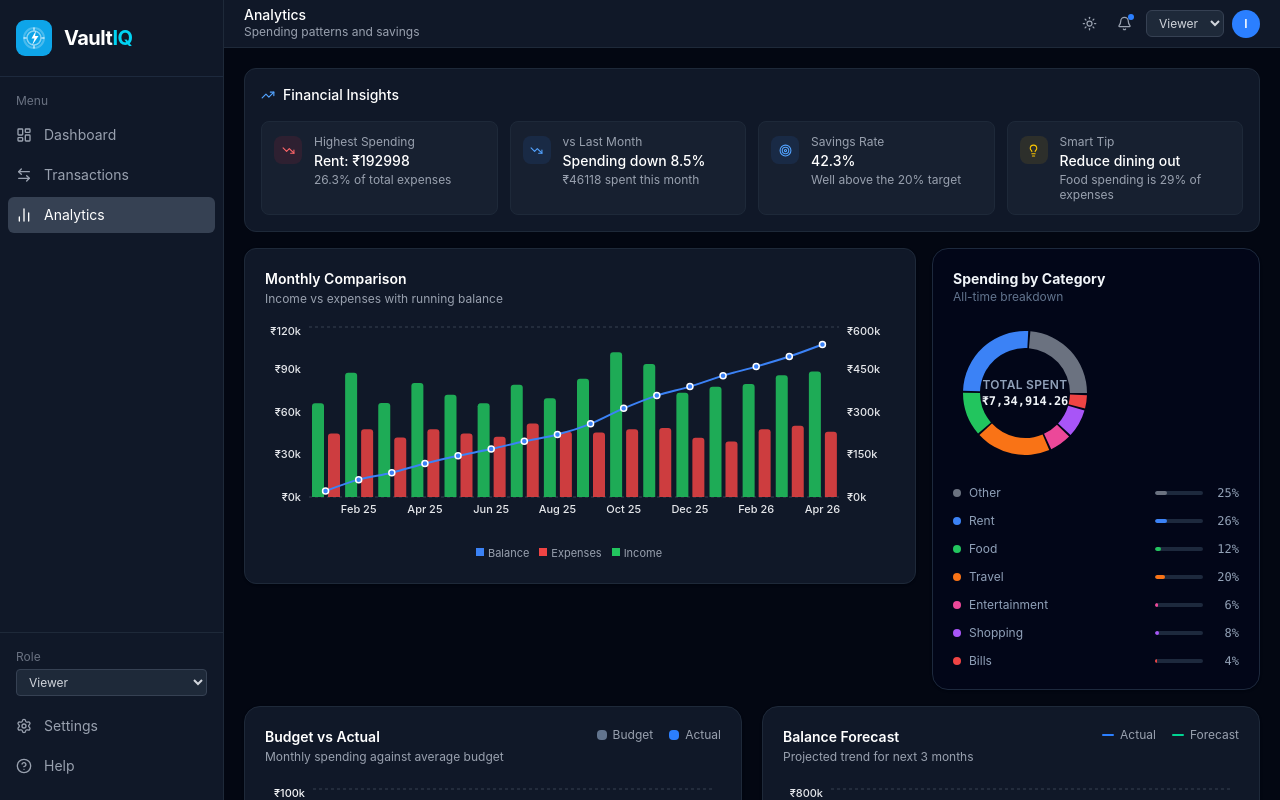
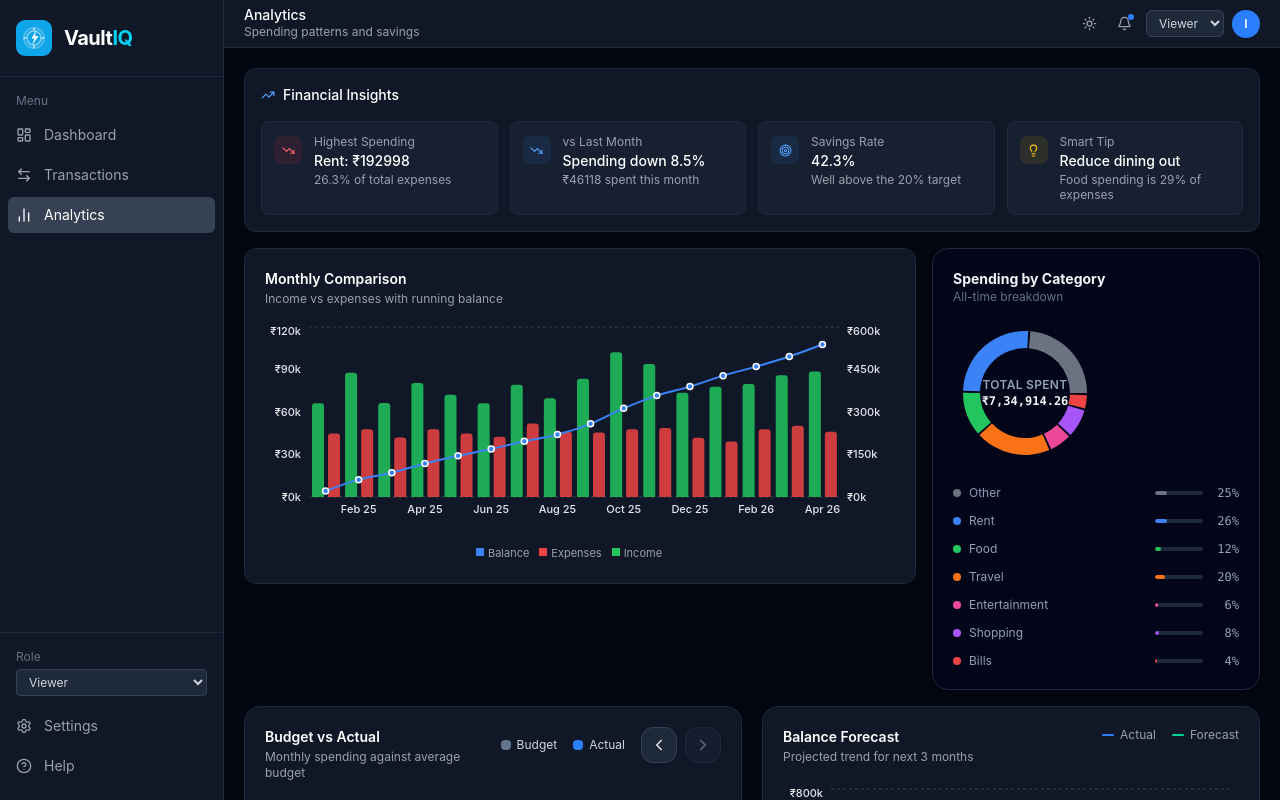
Before and after one commit to Iman-Datta/VaultIQ, a React (Vite) app: page /insights in a window 1280 px wide. Built offline with nearby package versions, Linux system fonts and the light colour scheme.

Commit message:
Improve Budget vs Actual chart header and add themed navigation controls

```diff
--- a/src/components/insights/BudgetVsActual.jsx
+++ b/src/components/insights/BudgetVsActual.jsx
@@ -1,4 +1,4 @@
-import { useMemo } from "react";
+import { useMemo, useState } from "react";
 import { useSelector } from "react-redux";
 import {
   BarChart,
@@ -10,6 +10,7 @@ import {
   CartesianGrid,
   Cell,
 } from "recharts";
+import { ChevronLeft, ChevronRight } from "lucide-react";
 
 const formatCurrency = (value) => `₹${Number(value).toLocaleString("en-IN")}`;
 
@@ -64,24 +65,52 @@ const CustomTooltip = ({ active, payload, label }) => {
 
 export default function BudgetVsActual() {
   const transactions = useSelector((state) => state.transactions.transactions);
+  const [monthOffset, setMonthOffset] = useState(0);
+  const visibleMonths = 4;
+
+  const fullData = useMemo(() => {
+    const expenses = transactions.filter((t) => t.amount < 0);
+    const grouped = {};
+
+    expenses.forEach((txn) => {
+      const date = new Date(txn.timestamp);
+
+      if (isNaN(date.getTime())) return;
+
+      const key = `${date.getFullYear()}-${date.getMonth()}`;
+
+      if (!grouped[key]) {
+        grouped[key] = {
+          date,
+          month: date.toLocaleDateString("en-IN", {
+            month: "short",
+            year: "2-digit",
+          }),
+          actual: 0,
+        };
+      }
+
+      grouped[key].actual += Math.abs(txn.amount);
+    });
+
+    const months = Object.values(grouped).sort((a, b) => a.date - b.date);
+
+    const avgBudget =
+      months.reduce((sum, m) => sum + m.actual, 0) / months.length;
+
+    return months.map((m) => ({
+      ...m,
+      budget: +avgBudget.toFixed(0),
+    }));
+  }, [transactions]);
 
   const data = useMemo(() => {
-    const expenses = transactions.filter((t) => t.amount < 0);
-    const grouped = {};
-    expenses.forEach((txn) => {
-      const month = new Date(txn.timestamp).toLocaleDateString("en-IN", {
-        month: "short",
-      });
-      grouped[month] = (grouped[month] || 0) + Math.abs(txn.amount);
-    });
-    const months = Object.entries(grouped);
-    const avgBudget = months.reduce((sum, [, v]) => sum + v, 0) / months.length;
-    return months.map(([month, spent]) => ({
-      month,
-      budget: +avgBudget.toFixed(0),
-      actual: +spent.toFixed(0),
-    }));
-  }, [transactions]);
+    const start = Math.max(0, fullData.length - visibleMonths - monthOffset);
+
+    const end = fullData.length - monthOffset;
+
+    return fullData.slice(start, end);
+  }, [fullData, monthOffset]);
 
   const themeMode = useSelector((state) => state.theme.mode);
   const isDarkMode = themeMode === "dark";
@@ -90,22 +119,51 @@ export default function BudgetVsActual() {
     <div className="bg-white dark:bg-gray-900 border border-gray-200 dark:border-gray-800 rounded-2xl p-5 shadow-sm hover:shadow-md transition-shadow duration-300">
       {/* Header */}
       <div className="flex items-start justify-between mb-5">
+        {/* Left Title */}
         <div>
           <p className="text-sm font-semibold text-gray-900 dark:text-white">
             Budget vs Actual
           </p>
-          <p className="text-xs text-gray-400 mt-0.5">
+          <p className="text-xs text-gray-500 dark:text-gray-400 mt-0.5">
             Monthly spending against average budget
           </p>
         </div>
-        <div className="flex items-center gap-4 text-xs">
-          <div className="flex items-center gap-1.5">
-            <span className="w-2.5 h-2.5 rounded-sm bg-slate-400 dark:bg-slate-500 inline-block" />
-            <span className="text-gray-400">Budget</span>
+
+        {/* Right Controls */}
+        <div className="flex items-center gap-4">
+          {/* Legend */}
+          <div className="flex items-center gap-4 text-xs">
+            <div className="flex items-center gap-1.5">
+              <span className="w-2.5 h-2.5 rounded-sm bg-slate-400 dark:bg-slate-500 inline-block" />
+              <span className="text-gray-600 dark:text-gray-300">Budget</span>
+            </div>
+
+            <div className="flex items-center gap-1.5">
+              <span className="w-2.5 h-2.5 rounded-sm bg-blue-500 inline-block" />
+              <span className="text-gray-600 dark:text-gray-300">Actual</span>
+            </div>
           </div>
-          <div className="flex items-center gap-1.5">
-            <span className="w-2.5 h-2.5 rounded-sm bg-blue-500 inline-block" />
-            <span className="text-gray-400">Actual</span>
+
+          {/* Navigation Buttons */}
+          <div className="flex items-center gap-2">
+            <button
+              onClick={() => setMonthOffset((prev) => prev + visibleMonths)}
+              disabled={monthOffset + visibleMonths >= fullData.length}
+              className={`flex items-center justify-center h-9 w-9 rounded-xl border
+          border-gray-300 dark:border-gray-700 bg-white dark:bg-gray-800 text-gray-700 dark:text-gray-200 shadow-sm transition-all duration-200 ${monthOffset + visibleMonths >= fullData.length ? "opacity-40 cursor-not-allowed" : "hover:bg-gray-100 dark:hover:bg-gray-700 hover:shadow-md active:scale-95"}`}
+            >
+              <ChevronLeft size={18} />
+            </button>
+
+            <button
+              onClick={() =>
+                setMonthOffset((prev) => Math.max(0, prev - visibleMonths))
+              }
+              disabled={monthOffset === 0}
+              className={`flex items-center justify-center h-9 w-9 rounded-xl border  border-gray-300 dark:border-gray-700 bg-white dark:bg-gray-800 text-gray-700 dark:text-gray-200 shadow-sm transition-all duration-200 ${monthOffset === 0 ? "opacity-40 cursor-not-allowed" : "hover:bg-gray-100 dark:hover:bg-gray-700 hover:shadow-md active:scale-95"}`}
+            >
+              <ChevronRight size={18} />
+            </button>
           </div>
         </div>
       </div>
```
